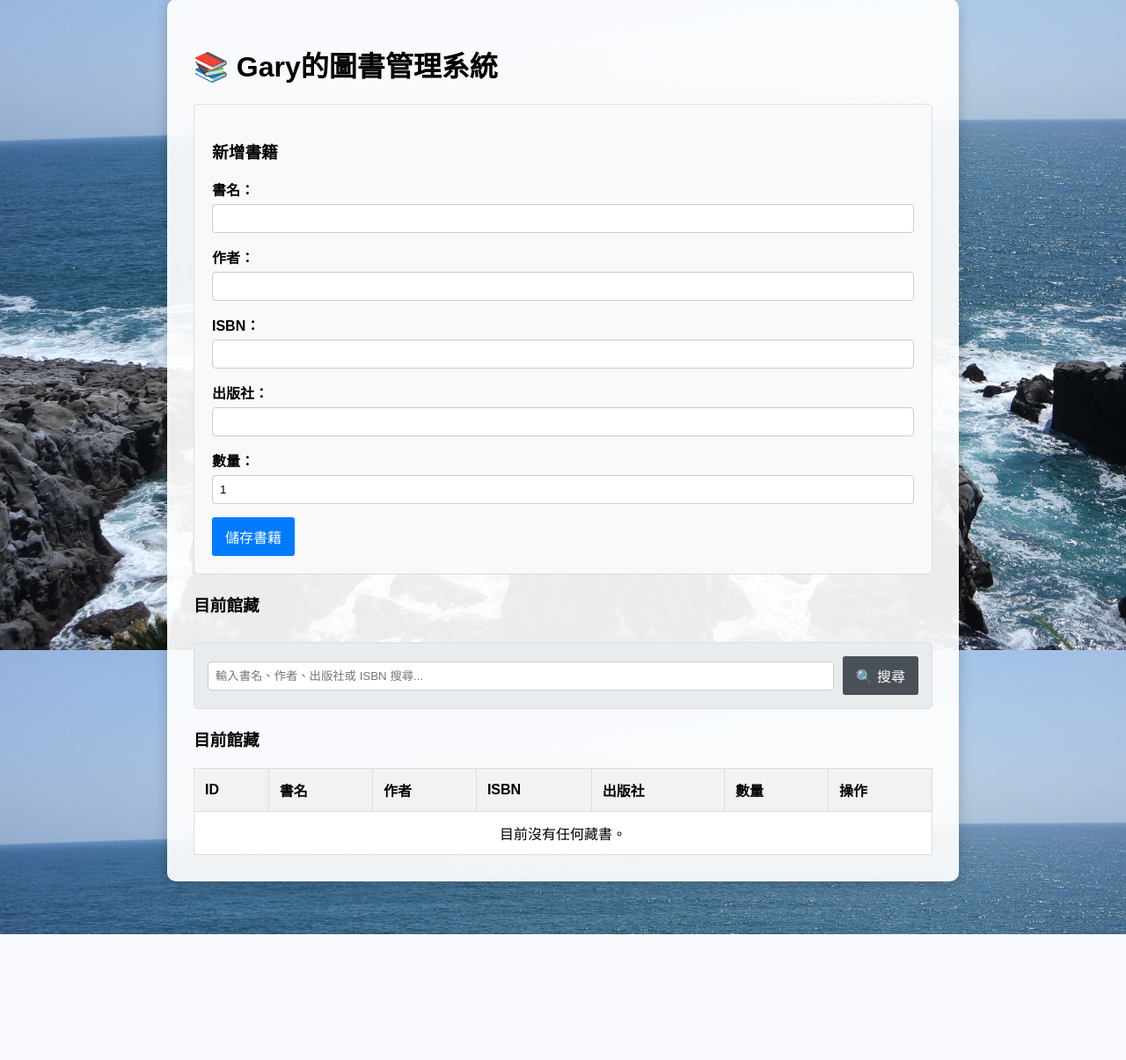
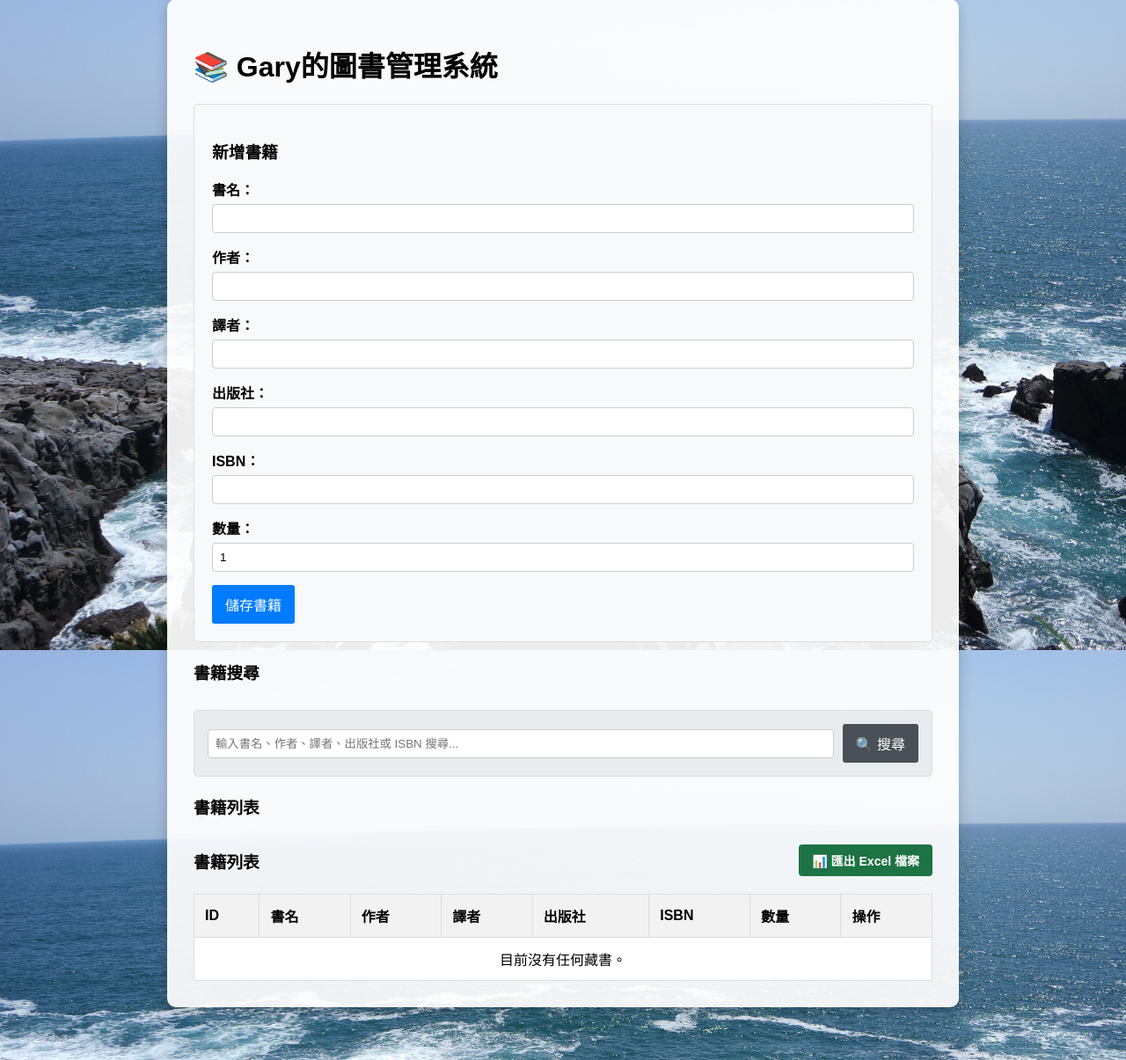
Before and after one commit to liwiln199694-bit/book_manager, a Flask app: page / in a window 1280 px wide. Shown: the part 61-1266 px from the top of the page at 88% size. Before the commit the page ends 1123 px from the top, so only its background shows below. Run offline with Flask 3, Linux system fonts and the light colour scheme.

Commit message:
全新升級：一次更新譯者與 Excel 匯出功能

```diff
--- a/app.py
+++ b/app.py
@@ -23,6 +23,8 @@ class Book(db.Model):
     isbn = db.Column(db.String(20), nullable=True)        # ISBN 碼 (不可重複)
     publisher = db.Column(db.String(120))               # 出版商
     quantity = db.Column(db.Integer, default=1)         # 數量
+    translator = db.Column(db.String(50))               # ✨ 新增：譯者欄位
+
 # 建立資料庫檔案 (初次執行時啟動)
 with app.app_context():
     db.create_all()
@@ -37,11 +39,13 @@ def index():
         book_isbn = request.form.get('isbn') or None
         book_publisher = request.form.get('publisher') or None    # 獲取表單的出版社
         book_quantity = request.form.get('quantity')      # 獲取表單的數量
+        book_translator = request.form.get('translator') or None  # ✨ 新增：獲取表單的譯者
 
         # 建立新書籍物件並存入資料庫
         new_book = Book(
             title=book_title,
             author=book_author,
+            translator=book_translator,  # ✨ 新增：將譯者資料存入資料庫
             isbn=book_isbn,
             publisher=book_publisher,
             quantity=int(book_quantity) if book_quantity else 1
@@ -61,7 +65,8 @@ def index():
                 Book.title.like(f"%{search_query}%"),
                 Book.author.like(f"%{search_query}%"),
                 Book.publisher.like(f"%{search_query}%"),
-                Book.isbn.like(f"%{search_query}%")
+                Book.isbn.like(f"%{search_query}%"),
+                Book.translator.like(f"%{search_query}%")
             )
         ).all()
     else:
@@ -81,7 +86,44 @@ def delete_book(book_id):
     db.session.delete(book_to_delete)
     db.session.commit()
     return redirect(url_for('index'))
+# ✨ 新增：匯出 Excel 功能
+@app.route('/export_excel')
+def export_excel():
+    import pandas as pd
+    import io
+    from flask import Response
 
+    # 1. 從資料庫撈出所有書籍資料
+    all_books = Book.query.all()
+
+    # 2. 將資料整理成 Python 字典清單
+    books_data = []
+    for b in all_books:
+        books_data.append({
+            "書籍 ID": b.id,
+            "書名": b.title,
+            "作者": b.author,
+            "譯者": b.translator or '-',
+            "ISBN": b.isbn or '-',
+            "出版社": b.publisher or '-',
+            "數量": b.quantity
+        })
+
+    # 3. 使用 pandas 轉換成 DataFrame 格式
+    df = pd.DataFrame(books_data)
+
+    # 4. 在記憶體中建立一個 Excel 檔案（不佔用硬體空間）
+    output = io.BytesIO()
+    with pd.ExcelWriter(output, engine='openpyxl') as writer:
+        df.to_excel(writer, index=False, sheet_name='館藏清單')
+    output.seek(0)
+
+    # 5. 設定瀏覽器下載回應，指定檔名為 book_list.xlsx
+    return Response(
+        output.getvalue(),
+        mimetype="application/vnd.openxmlformats-officedocument.spreadsheetml.sheet",
+        headers={"Content-Disposition": "attachment;filename=book_list.xlsx"}
+    )
 if __name__ == '__main__':
     # 加入 port 參數，改為你喜歡的數字（通常建議在 1024 ~ 65535 之間）
     app.run(debug=True, port=1996)
--- a/requirements.txt
+++ b/requirements.txt
@@ -1,12 +1,18 @@
 blinker==1.9.0
 click==8.4.1
+et_xmlfile==2.0.0
 Flask==3.1.3
 Flask-SQLAlchemy==3.1.1
 gunicorn==26.0.0
 itsdangerous==2.2.0
 Jinja2==3.1.6
 MarkupSafe==3.0.3
+numpy==2.4.6
+openpyxl==3.1.5
 packaging==26.2
+pandas==3.0.3
+python-dateutil==2.9.0.post0
+six==1.17.0
 SQLAlchemy==2.0.50
 typing_extensions==4.15.0
 Werkzeug==3.1.8
--- a/templates/index.html
+++ b/templates/index.html
@@ -2,7 +2,7 @@
 <html lang="zh-Hant">
 <head>
     <meta charset="UTF-8">
-    <title>我的圖書管理系統</title>
+    <title>gary的圖書管理系統</title>
     <style>
         /* 更換背景圖片：使用 url_for 讀取 static 資料夾內的圖片 */
         body {
@@ -53,13 +53,18 @@
         </div>
 
         <div class="form-group">
-            <label>ISBN：</label>
-            <input type="text" name="isbn">
+    <label>譯者：</label>
+    <input type="text" name="translator">
         </div>
 
         <div class="form-group">
             <label>出版社：</label>
             <input type="text" name="publisher">
+        </div>
+
+                <div class="form-group">
+            <label>ISBN：</label>
+            <input type="text" name="isbn">
         </div>
 
         <div class="form-group">
@@ -70,10 +75,10 @@
         <button type="submit">儲存書籍</button>
     </form>
 
-    <h3>目前館藏</h3>
+    <h3>書籍搜尋</h3>
     <div style="margin: 30px 0 10px 0;">
         <form method="GET" action="{{ url_for('index') }}" style="background: #e9ecef; display: flex; gap: 10px; align-items: center; padding: 15px;">
-            <input type="text" name="search" value="{{ search_query }}" placeholder="輸入書名、作者、出版社或 ISBN 搜尋..." style="margin: 0; flex: 1;">
+            <input type="text" name="search" value="{{ search_query }}" placeholder="輸入書名、作者、譯者、出版社或 ISBN 搜尋..." style="margin: 0; flex: 1;">
             <button type="submit" style="background: #495057; margin: 0;">🔍 搜尋</button>
             {% if search_query %}
                 <a href="{{ url_for('index') }}" style="color: #6c757d; text-decoration: none; font-size: 14px;">清除搜尋</a>
@@ -81,15 +86,20 @@
         </form>
     </div>
 
-    <h3>目前館藏</h3>
+    <h3>書籍列表</h3>
+    <div style="display: flex; justify-content: space-between; align-items: center; margin-top: 30px;">
+        <h3 style="margin: 0;">書籍列表</h3>
+        <a href="{{ url_for('export_excel') }}" style="background-color: #1d7343; color: white; padding: 8px 15px; text-decoration: none; border-radius: 4px; font-weight: bold; font-size: 14px;">📊 匯出 Excel 檔案</a>
+    </div>
     <table>
         <thead>
             <tr>
                 <th>ID</th>
                 <th>書名</th>
                 <th>作者</th>
-                <th>ISBN</th>
-                <th>出版社</th> <th>數量</th>   <th>操作</th>
+                <th>譯者</th>
+                <th>出版社</th>
+                <th>ISBN</th> <th>數量</th>   <th>操作</th>
             </tr>
         </thead>
         <tbody>
@@ -98,6 +108,7 @@
                 <td>{{ book.id }}</td>
                 <td>{{ book.title }}</td>
                 <td>{{ book.author }}</td>
+                <td>{{ book.translator or '-' }}</td>
                 <td>{{ book.isbn or '-' }}</td>
                 <td>{{ book.publisher or '-' }}</td> <td>{{ book.quantity }}</td>         <td>
                     <a href="{{ url_for('delete_book', book_id=book.id) }}" class="delete-btn" onclick="return confirm('確定要刪除嗎？')">刪除</a>
@@ -105,7 +116,7 @@
             </tr>
             {% else %}
             <tr>
-                <td colspan="7" style="text-align: center;">目前沒有任何藏書。</td>
+                <td colspan="8" style="text-align: center;">目前沒有任何藏書。</td>
             </tr>
             {% endfor %}
         </tbody>
```
Also changed, not shown: books.db (deleted).
